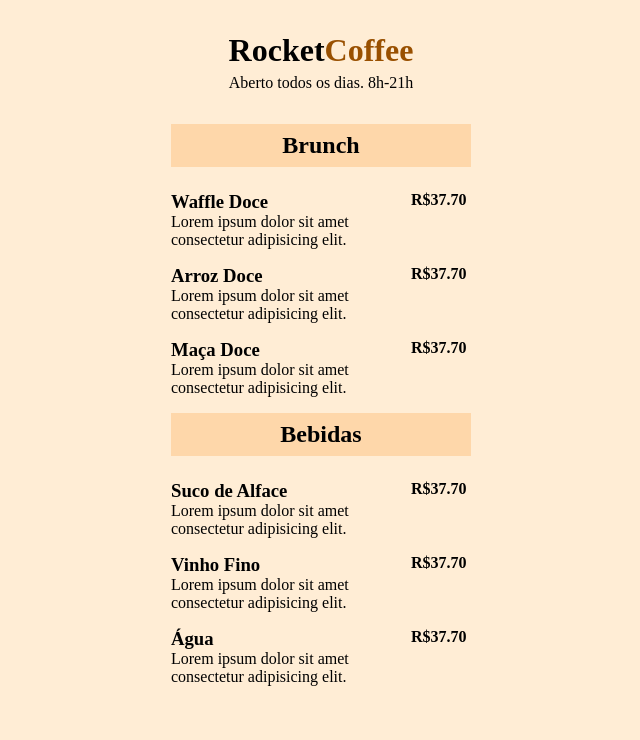
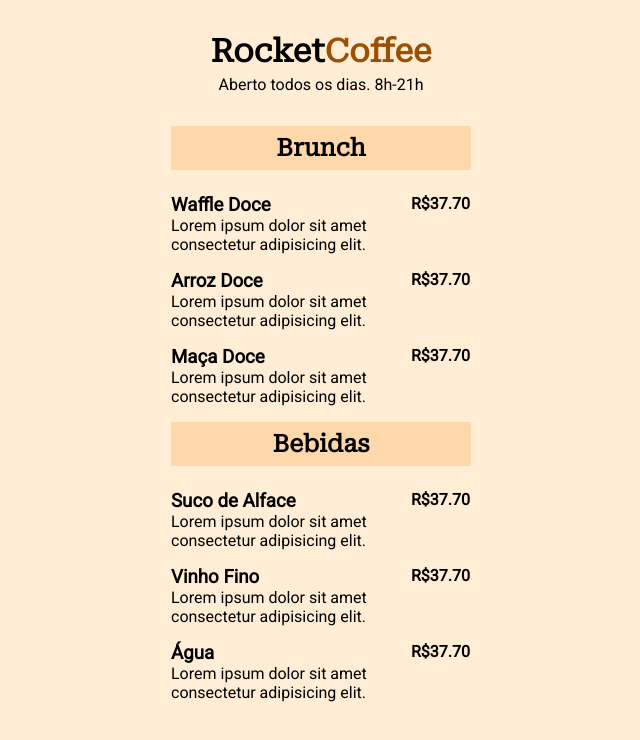
Before and after one commit to diogobonet/RocketCoffee, a plain HTML site: page index.html in a window 1280 px wide. Shown: the whole page, without its empty margins (319-959 px from the left). Drawn offline with Linux system fonts and the light colour scheme.

Commit message:
style only

```diff
--- a/styles.css
+++ b/styles.css
@@ -1,3 +1,7 @@
+@import url('https://fonts.googleapis.com/css2?family=Roboto&family=Roboto+Serif:opsz@8..144&display=swap');
+
+/* font-family: 'Roboto', sans-serif;
+font-family: 'Roboto Serif', serif; */
 /* Elementos Globais */
 * {
     margin: 0;
@@ -8,6 +12,7 @@
 body {
     background-color: #FFEDD5;
     font-style: url('https://fonts.googleapis.com/css2?family=Raleway&display=swap');
+    font-family: 'Roboto', sans-serif;
 }
 
 /* Lista */
@@ -33,13 +38,14 @@ header h1 span {
 
 header h1 {
     margin-bottom: 5px;
+    font-family: 'Roboto Serif', serif;
 }
 
 section h2{
     background-color: #FED7AA;
     padding: 8px 16px;
     text-align: center;
-
+    font-family: 'Roboto Serif', serif;
     margin-bottom: 24px;
 }
 
@@ -55,3 +61,7 @@ li .details{
 p .description {
     margin-bottom: 6px;
 }
+
+h2 {
+    font-family: 'Roboto Serif', serif;
+}
```
